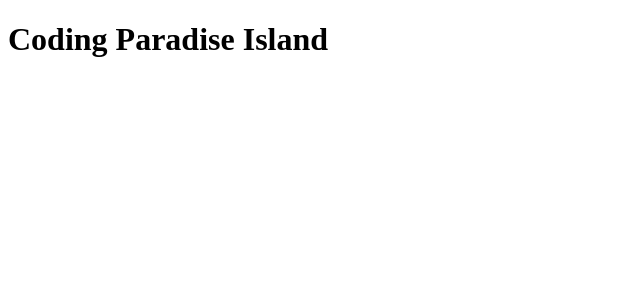
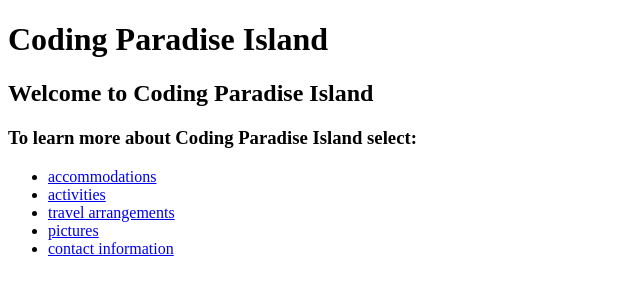
Before and after one commit to Marrri4ka/Coding-Island, a plain HTML site: page island-resort.html in a window 1280 px wide. Shown: the whole page, without its empty margins (0-640 px from the left). Drawn offline with Linux system fonts and the light colour scheme.

Commit message:
add HTML links to seperate pages

```diff
--- a/island-resort.html
+++ b/island-resort.html
@@ -6,7 +6,15 @@
   </head>
   <body>
     <h1>Coding Paradise Island</h1>
-
+    <h2>Welcome to Coding Paradise Island</h2>
+    <h3>To learn more about Coding Paradise Island select:</h3>
+      <ul>
+        <li><a href="accommodations.html">accommodations</li>
+        <li><a href="activities.html">activities</li>
+        <li><a href="arrangements.html">travel arrangements</li>
+        <li><a href="pictures.html">pictures</li>
+        <li><a href="contact-information.html">contact information</li>
+      </ul>
 
   </body>
 </html>
```
Also changed, not shown: contact-information.html (added), information.html (deleted), picture.html (deleted), pictures.html (added), 1 other file.
